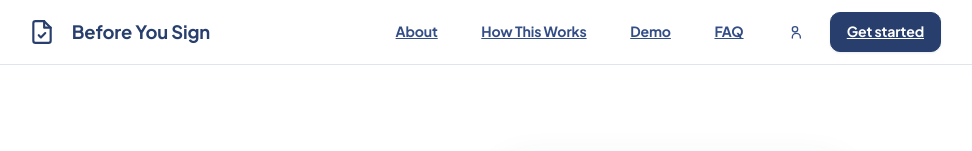
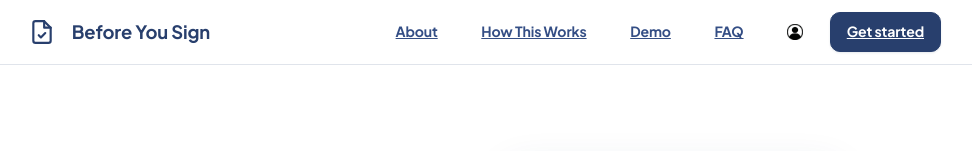
Before and after one commit to junhaochoo/Before-you-, a Next.js app in the folder apps/web/: page / in a window 1280 px wide. Shown: the top 151 px of the page, without its empty margins (159-1131 px from the left). Built offline with nearby package versions, Linux system fonts and the light colour scheme.

Commit message:
fix(nav): replace login icon with custom user silhouette image
Co-Authored-By: Claude <noreply@anthropic.com>

```diff
--- a/apps/web/app/layout.tsx
+++ b/apps/web/app/layout.tsx
@@ -48,7 +48,13 @@ export default function RootLayout({
                 FAQ
               </Link>
               <Link href="/login" className="btn btn-ghost">
-                <Icon name="user" size={16} />
+                <img
+                  src="/images/user-icon.png"
+                  alt="Log in"
+                  width={16}
+                  height={16}
+                  style={{ display: "block" }}
+                />
               </Link>
               <Link href="/login" className="btn">
                 Get started
```
Also changed, not shown: apps/web/public/images/user-icon.png (added).
